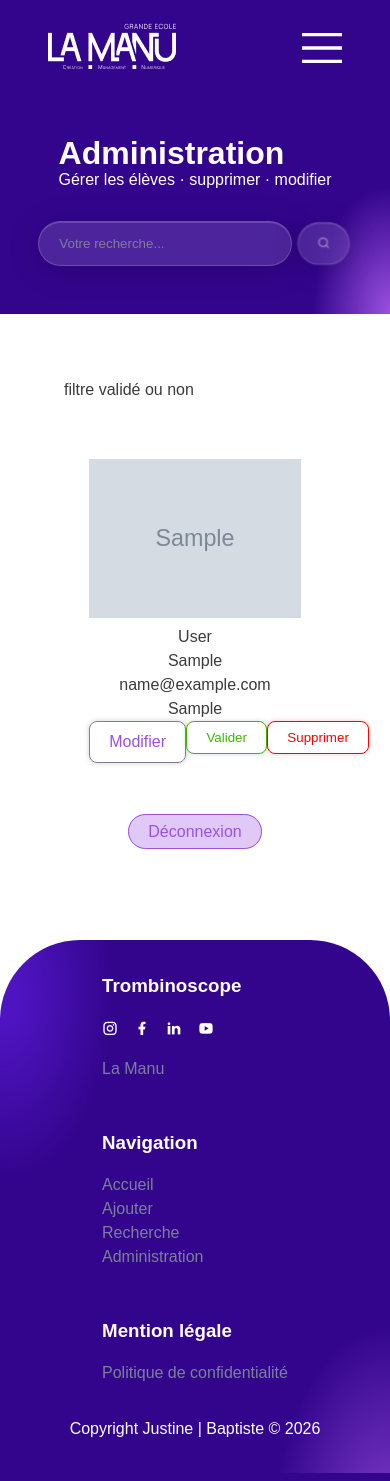
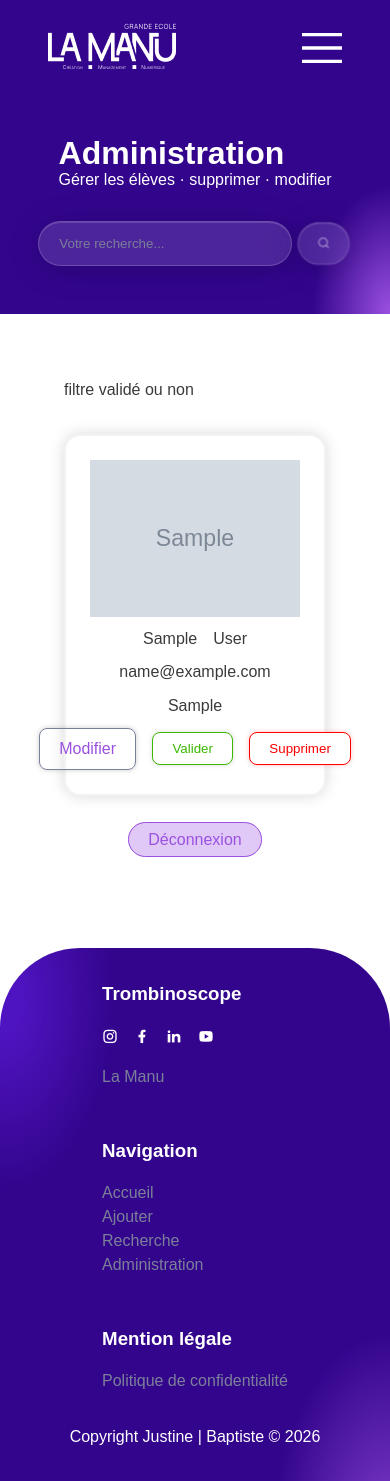
Before and after one commit to MarchandBaptiste/Trombinoscope, a PHP site: page /source/pages/admin.php in a window 390 px wide. Run offline with PHP 8.4, Linux system fonts and the light colour scheme; the visitor is signed in with stand-in values (Sample User, id 1); tables that the repository leaves empty hold one stand-in row (values such as "Sample post"); grey boxes marked "Sample" are stand-in pictures; some libraries are stand-ins or nearby versions.

Commit message:
card mobil admin

```diff
--- a/assets/css/style.css
+++ b/assets/css/style.css
@@ -19,7 +19,7 @@
   --bg: #ffffff;
   --text: #000000c5;
   --mutedText: #7b8099;
-  --border: rgba(255, 255, 255, 0.07);
+  --border: rgba(0, 0, 0, 0.05);
   --borderHover: rgba(255, 255, 255, 0.14);
   --bgCard: #181c26e9;
 }
@@ -88,6 +88,7 @@ a {
   border-radius: 8px;
   box-shadow: 0px 0px 5px rgba(128, 128, 128, 0.404);
   color: var(--mutedText);
+  font-size: 1rem;
 }
 .btn-second:hover {
   background-color: rgba(128, 128, 128, 0.202);
@@ -543,22 +544,28 @@ a {
 .desktop-only {
   display: none;
 }
-
 /* carte mobil*/
 .mobile-only article {
-  border: 1px solid var(--border);
+  border: 2px solid var(--border);
   border-radius: 16px;
   padding: 1.5rem;
-  display: flex;
-  flex-direction: column;
-  gap: 0.5rem;
+  box-shadow: 0 0 15px rgba(0, 0, 0, 0.15);
 }
 .mobile-only article img {
   width: 100%;
   height: auto;
 }
-.action-admin {
+.mobile-only article div:first-of-type{
   display: flex;
+  flex-direction: column;
+  gap: 0.6rem;
+}
+.mobile-only article div :nth-child(2), article div:last-child{
+  display: flex;
+  justify-content: center;
+  align-items: center;
+  flex-direction: row;
+  gap: 1rem;
 }
 /* mention légal */
 .text {
--- a/source/pages/admin.php
+++ b/source/pages/admin.php
@@ -100,11 +100,13 @@ foreach ($searchStudentResults as $student) {
             <article>
                 <div>
                     <img src="/source/<?= $student['photo_path'] ?>" class="picture-table">
-                    <p><?= htmlspecialchars($student['last_name']) ?></p>
-                    <p><?= htmlspecialchars($student['first_name']) ?></p>
+                    <div>
+                        <p><?= htmlspecialchars($student['first_name']) ?></p>
+                        <p><?= htmlspecialchars($student['last_name']) ?></p>
+                    </div>
                     <p><?= htmlspecialchars($student['email']) ?></p>
                     <p><?= htmlspecialchars($student['slogan']) ?></p>
-                    <div class="action-admin">
+                    <div>
                         <a href="<?= BASE_URL ?>source/pages/edit_student.php?id=<?= $student['student_id'] ?>" class="btn-second">Modifier</a>
                         <form method="POST"><input type="hidden" name="student_id" value="<?= $student['student_id'] ?>"><button name="action" value="validate" class="btn-green">Valider</button></form>
                         <form method="POST"><input type="hidden" name="student_id" value="<?= $student['student_id'] ?>"><button name="action" value="delete" class="btn-red">Supprimer</button></form>
```
